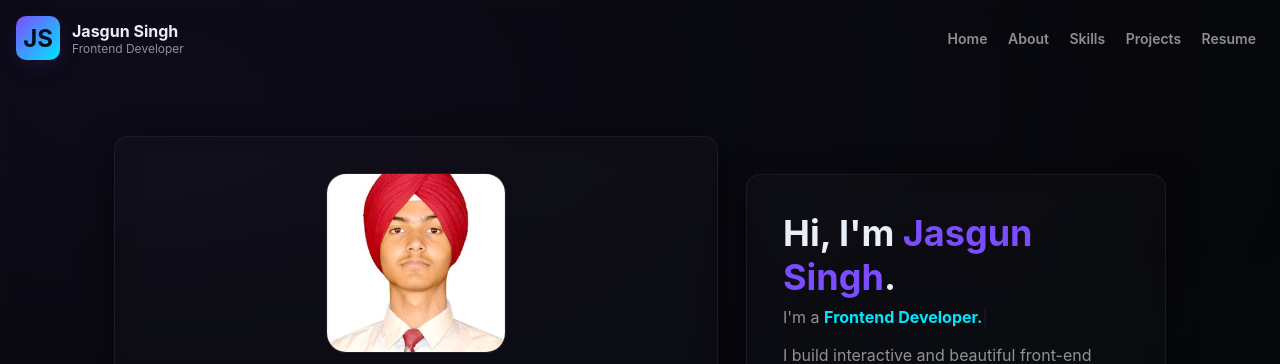
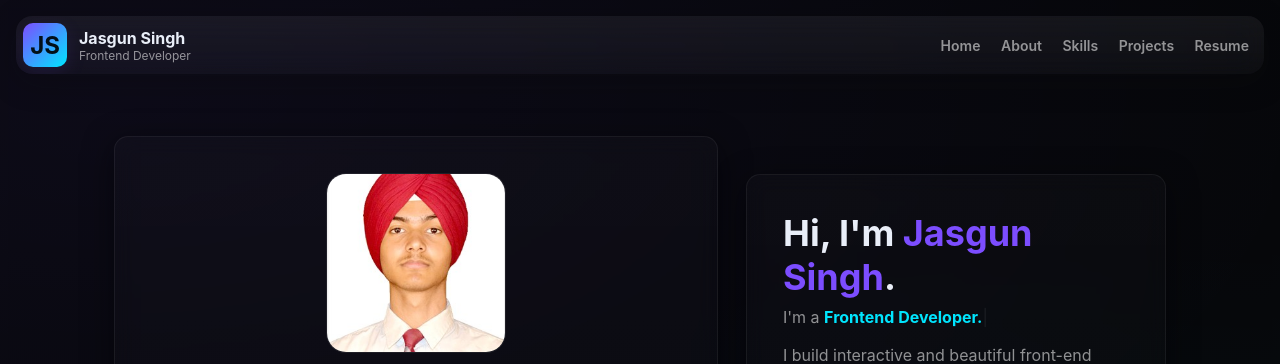
Before and after one commit to Jasgun9/jasgun9.github.io, a plain HTML site: page index.html in a window 1280 px wide. Shown: the top 364 px of the page. Drawn offline with nearby package versions, Linux system fonts and the light colour scheme.

Commit message:
Changes more

```diff
--- a/index.html
+++ b/index.html
@@ -17,7 +17,7 @@
 <body>
   <div data-scroll-container>
 
-    <header>
+    <header id="head">
       <div class="brand">
         <div class="logo">JS</div>
         <div>
--- a/style.css
+++ b/style.css
@@ -331,3 +331,13 @@ footer {
         height: 140px
     }
 }
+#head{
+       border-radius: 16px;
+    background: linear-gradient(180deg, rgba(255, 255, 255, 0.06), rgba(255, 255, 255, 0.03));
+    /* border: 1px solid rgba(255, 255, 255, 0.35); */
+    box-shadow: 0 8px 30px rgba(10, 10, 10, 0.25);
+    backdrop-filter: blur(14px) saturate(120%);
+    -webkit-backdrop-filter: blur(var(--glass-blur)) saturate(120%);
+    overflow: hidden;
+    padding: 7px;
+}
```
